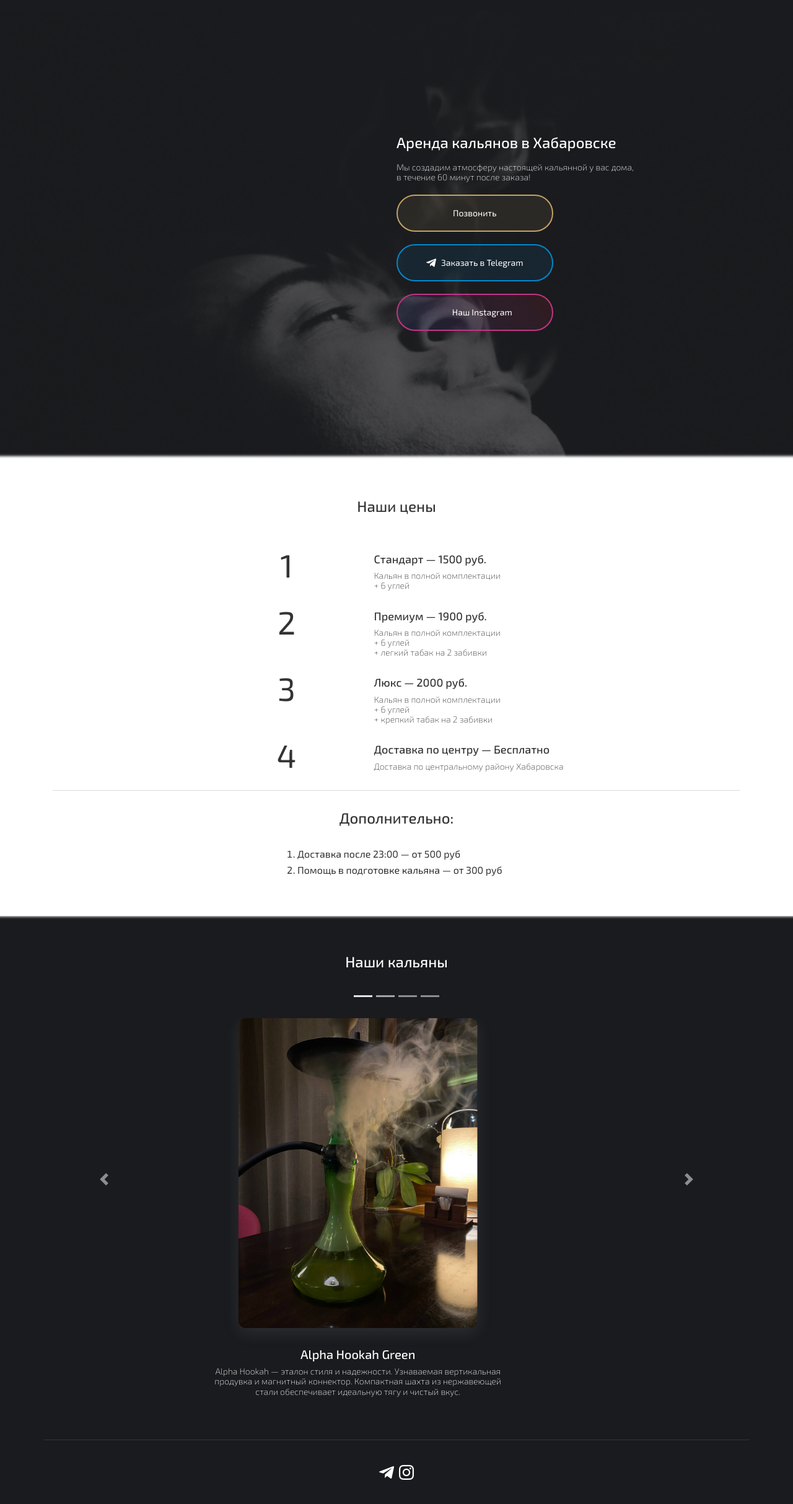
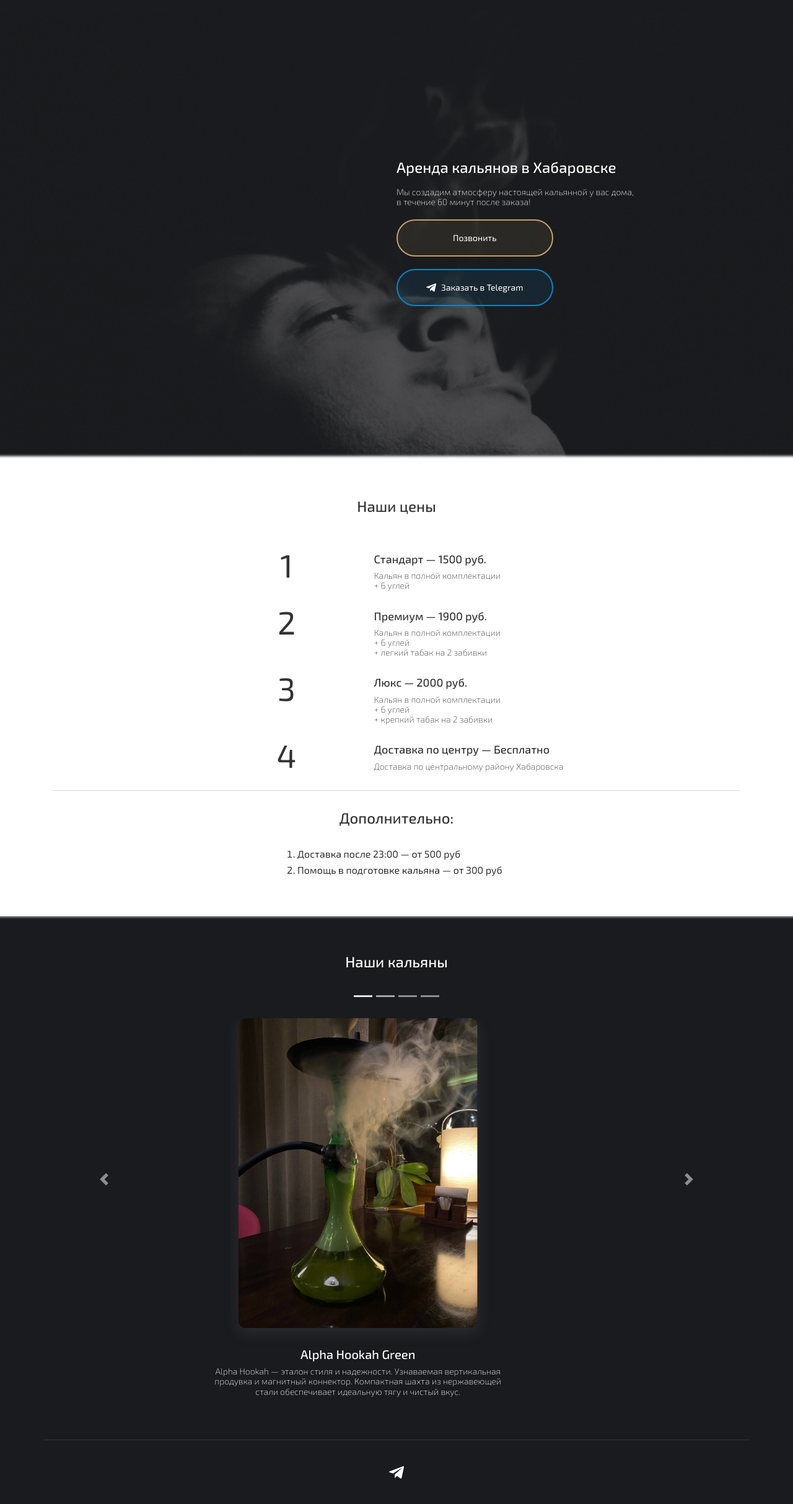
Before and after one commit to Johudo-old/SmokeInside, a website: page index.html in a window 1280 px wide. Shown: the part 69-2496 px from the top of the page at 62% size. Drawn offline with nearby package versions, Linux system fonts and the light colour scheme.

Commit message:
Deleted instagram

```diff
--- a/index.html
+++ b/index.html
@@ -59,7 +59,6 @@
       },
       "telephone": "+7 (965) 675-40-80",
       "sameAs": [
-        "https://www.instagram.com/smoke_inside_khv/",
         "https://t.me/+79656754080",
         "https://wa.me/79656754080"
       ],
@@ -305,7 +304,6 @@
           </p>
           <a href="tel:+79656754080" class="start-display__tel-button button">Позвонить</a>
           <a href="https://t.me/+79656754080" class="start-display__telegram-button button">Заказать в Telegram</a>
-          <a href="https://www.instagram.com/smoke_inside_khv/" class="start-display__instagram-button button">Наш Instagram</a>
         </div>
       </div>
     </section>
@@ -527,9 +525,6 @@
       <li class="footer-item">
         <a href="https://t.me/+79656754080" class="footer-link footer-telegram"></a>
       </li>
-      <li class="footer-item">
-        <a href="https://www.instagram.com/smoke_inside_khv/" class="footer-link footer-instagram"></a>
-      </li>
     </ul>
   </footer>
 
```
